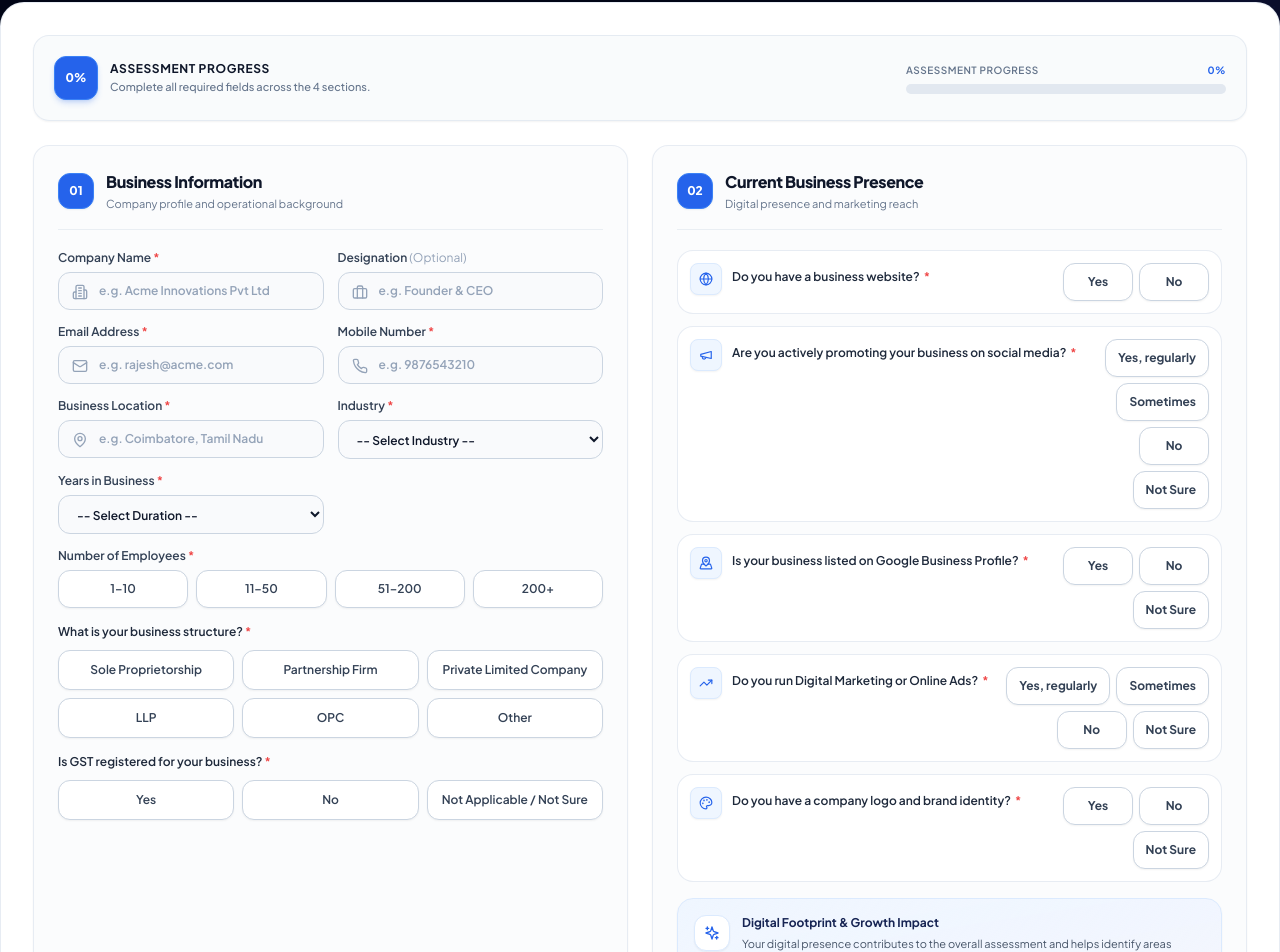
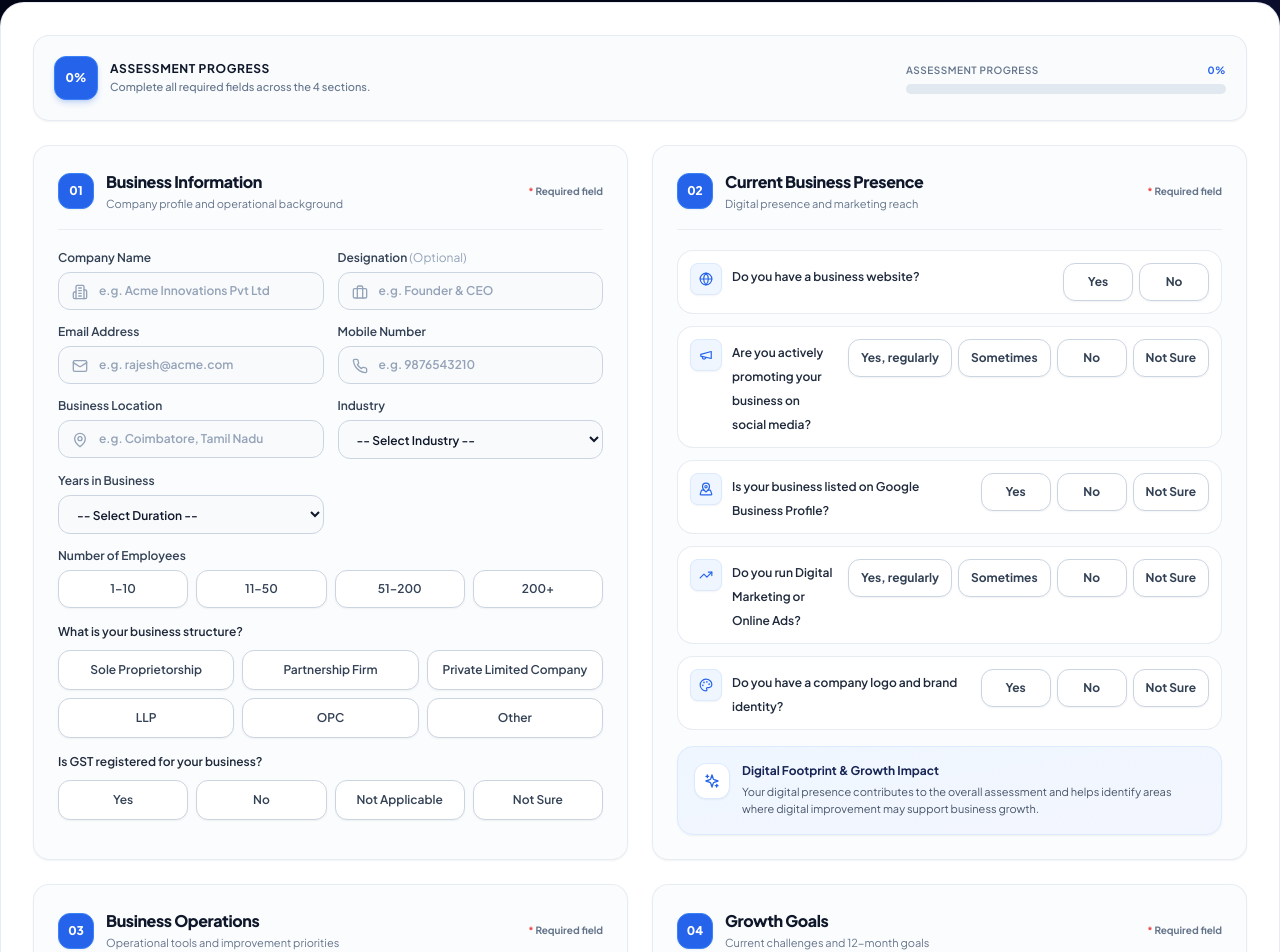
Before and after one commit to dev-ngstellar/ngstellar-business-score, a Next.js app: page / in a window 1280 px wide. Shown: the part 548-1500 px from the top of the page. Built offline with nearby package versions, Linux system fonts and the light colour scheme.

Commit message:
Refactor code structure for improved readability and maintainability

```diff
--- a/src/app/page.tsx
+++ b/src/app/page.tsx
@@ -960,7 +960,7 @@ export default function BusinessHealthCheckForm() {
               {/* SECTION 1 */}
               <div className="flex flex-col justify-between rounded-2xl border border-slate-200/80 bg-slate-50/60 p-5 sm:p-6 shadow-sm hover:shadow-md hover:border-slate-300 transition-all h-full">
                 <div className="space-y-5">
-                  <div className="flex items-center gap-3 border-b border-slate-200/70 pb-4">
+                  <div className="flex flex-wrap items-center gap-3 border-b border-slate-200/70 pb-4">
                     <div className="flex h-9 w-9 shrink-0 items-center justify-center rounded-xl border border-blue-500 bg-blue-600 text-xs font-extrabold text-white shadow-sm">
                       01
                     </div>
@@ -972,13 +972,16 @@ export default function BusinessHealthCheckForm() {
                         Company profile and operational background
                       </p>
                     </div>
+                    <span className="ml-auto whitespace-nowrap text-[10px] font-bold text-slate-500">
+                      <span className="text-red-500">*</span> Required field
+                    </span>
                   </div>
 
                   <div className="grid grid-cols-1 gap-3.5 sm:grid-cols-2">
                     {/* Company */}
                     <div>
                       <label className="mb-1.5 block text-xs font-semibold text-slate-700">
-                        Company Name <span className="text-red-500">*</span>
+                        Company Name
                       </label>
                       <div className="relative">
                         <Building2 className="pointer-events-none absolute left-3.5 top-3 h-4 w-4 text-slate-400" />
@@ -1023,7 +1026,7 @@ export default function BusinessHealthCheckForm() {
                     {/* Email */}
                     <div>
                       <label className="mb-1.5 block text-xs font-semibold text-slate-700">
-                        Email Address <span className="text-red-500">*</span>
+                        Email Address
                       </label>
                       <div className="relative">
                         <Mail className="pointer-events-none absolute left-3.5 top-3 h-4 w-4 text-slate-400" />
@@ -1046,7 +1049,7 @@ export default function BusinessHealthCheckForm() {
                     {/* Mobile */}
                     <div>
                       <label className="mb-1.5 block text-xs font-semibold text-slate-700">
-                        Mobile Number <span className="text-red-500">*</span>
+                        Mobile Number
                       </label>
                       <div className="relative">
                         <Phone className="pointer-events-none absolute left-3.5 top-3 h-4 w-4 text-slate-400" />
@@ -1071,7 +1074,7 @@ export default function BusinessHealthCheckForm() {
                     {/* Location */}
                     <div>
                       <label className="mb-1.5 block text-xs font-semibold text-slate-700">
-                        Business Location <span className="text-red-500">*</span>
+                        Business Location
                       </label>
                       <div className="relative">
                         <MapPin className="pointer-events-none absolute left-3.5 top-3 h-4 w-4 text-slate-400" />
@@ -1094,7 +1097,7 @@ export default function BusinessHealthCheckForm() {
                     {/* Industry */}
                     <div className={formData.industry === 'Other' ? 'sm:col-span-2' : ''}>
                       <label className="mb-1.5 block text-xs font-semibold text-slate-700">
-                        Industry <span className="text-red-500">*</span>
+                        Industry
                       </label>
                       <select
                         value={formData.industry}
@@ -1144,7 +1147,7 @@ export default function BusinessHealthCheckForm() {
                       {formData.industry === 'Other' && (
                         <div className="mt-3">
                           <label className="mb-1.5 block text-xs font-semibold text-slate-700">
-                            Specify Your Industry <span className="text-red-500">*</span>
+                            Specify Your Industry
                           </label>
                           <input
                             type="text"
@@ -1172,7 +1175,7 @@ export default function BusinessHealthCheckForm() {
                     {/* Years */}
                     <div>
                       <label className="mb-1.5 block text-xs font-semibold text-slate-700">
-                        Years in Business <span className="text-red-500">*</span>
+                        Years in Business
                       </label>
                       <select
                         value={formData.yearsInBusiness}
@@ -1198,7 +1201,7 @@ export default function BusinessHealthCheckForm() {
                     {/* Employees */}
                     <div className="sm:col-span-2">
                       <label className="mb-1.5 block text-xs font-semibold text-slate-700">
-                        Number of Employees <span className="text-red-500">*</span>
+                        Number of Employees
                       </label>
                       <div className="grid grid-cols-2 gap-2 sm:grid-cols-4">
                         {['1–10', '11–50', '51–200', '200+'].map((emp) => (
@@ -1224,7 +1227,7 @@ export default function BusinessHealthCheckForm() {
                     {/* Business Structure */}
                     <div className="sm:col-span-2">
                       <label className="mb-2 block text-xs font-semibold leading-5 text-slate-800">
-                        What is your business structure? <span className="text-red-500">*</span>
+                        What is your business structure?
                       </label>
                       <div className="grid grid-cols-2 gap-2 sm:grid-cols-3">
                         {[
@@ -1256,10 +1259,11 @@ export default function BusinessHealthCheckForm() {
                       {formData.businessStructure === 'Other' && (
                         <div className="mt-3">
                           <label className="mb-1.5 block text-xs font-semibold text-slate-700">
-                            Specify Business Structure <span className="text-red-500">*</span>
+                            Specify Business Structure
                           </label>
                           <input
                             type="text"
+                            placeholder="e.g. Family Business, Trust, NGO, Cooperative"
                             value={formData.customBusinessStructure}
                             onChange={(e) =>
                               handleInputChange('customBusinessStructure', e.target.value)
@@ -1277,10 +1281,10 @@ export default function BusinessHealthCheckForm() {
                     {/* GST Registration */}
                     <div className="sm:col-span-2">
                       <label className="mb-2 block text-xs font-semibold leading-5 text-slate-800">
-                        Is GST registered for your business? <span className="text-red-500">*</span>
+                        Is GST registered for your business?
                       </label>
-                      <div className="grid grid-cols-1 gap-2 sm:grid-cols-3">
-                        {['Yes', 'No', 'Not Applicable / Not Sure'].map((status) => (
+                      <div className="grid grid-cols-2 gap-2 sm:grid-cols-4">
+                        {['Yes', 'No', 'Not Applicable', 'Not Sure'].map((status) => (
                           <button
                             key={status}
                             type="button"
@@ -1306,7 +1310,7 @@ export default function BusinessHealthCheckForm() {
               {/* SECTION 2 */}
               <div className="flex flex-col justify-between rounded-2xl border border-slate-200/80 bg-slate-50/60 p-5 sm:p-6 shadow-sm hover:shadow-md hover:border-slate-300 transition-all h-full">
                 <div className="space-y-5">
-                  <div className="flex items-center gap-3 border-b border-slate-200/70 pb-4">
+                  <div className="flex flex-wrap items-center gap-3 border-b border-slate-200/70 pb-4">
                     <div className="flex h-9 w-9 shrink-0 items-center justify-center rounded-xl border border-blue-500 bg-blue-600 text-xs font-extrabold text-white shadow-sm">
                       02
                     </div>
@@ -1318,6 +1322,9 @@ export default function BusinessHealthCheckForm() {
                         Digital presence and marketing reach
                       </p>
                     </div>
+                    <span className="ml-auto whitespace-nowrap text-[10px] font-bold text-slate-500">
+                      <span className="text-red-500">*</span> Required field
+                    </span>
                   </div>
 
                   <div className="space-y-3">
@@ -1362,7 +1369,7 @@ export default function BusinessHealthCheckForm() {
                           : 'border-slate-200/80 bg-white hover:border-slate-300'
                           }`}
                       >
-                        <div className="flex flex-col gap-3 sm:flex-row sm:items-start sm:justify-between">
+                        <div className="flex flex-col gap-3 lg:flex-row lg:items-start lg:justify-between">
                           <div className="flex min-w-0 items-start gap-2.5">
                             <div className="flex h-8 w-8 shrink-0 items-center justify-center rounded-lg border border-blue-100 bg-blue-50 text-blue-600 shadow-sm">
                               <Icon className="h-3.5 w-3.5" />
@@ -1370,11 +1377,10 @@ export default function BusinessHealthCheckForm() {
                             <div>
                               <span className="text-xs font-semibold leading-5 text-slate-800">
                                 {question}
-                                <span className="ml-1 text-red-500">*</span>
                               </span>
                             </div>
                           </div>
-                          <div className="flex min-w-0 shrink sm:flex-1 sm:justify-end items-center gap-1.5 flex-wrap">
+                          <div className="grid w-full min-w-0 grid-cols-2 items-center gap-1.5 lg:flex lg:w-auto lg:shrink-0 lg:flex-nowrap">
                             {options.map((opt) => (
                               <button
                                 key={opt}
@@ -1383,7 +1389,7 @@ export default function BusinessHealthCheckForm() {
                                   handleInputChange(field, opt);
                                   validateField(field, opt);
                                 }}
-                                className={`min-w-[70px] min-h-[38px] flex-1 sm:flex-none rounded-xl border px-3 py-2 text-xs font-bold transition-all duration-200 focus:outline-none focus:ring-4 focus:ring-blue-500/10 ${(formData as any)[field] === opt
+                                className={`min-h-[38px] min-w-0 rounded-xl border px-3 py-2 text-xs font-bold transition-all duration-200 focus:outline-none focus:ring-4 focus:ring-blue-500/10 lg:min-w-[70px] ${(formData as any)[field] === opt
                                   ? 'border-blue-600 bg-blue-600 text-white shadow-md shadow-blue-600/15'
                                   : 'border-slate-300 bg-white text-slate-700 shadow-sm hover:border-blue-300 hover:bg-blue-50 hover:text-blue-700 hover:shadow-md'
                                   }`}
@@ -1417,7 +1423,7 @@ export default function BusinessHealthCheckForm() {
               {/* SECTION 3 */}
               <div className="flex flex-col justify-between rounded-2xl border border-slate-200/80 bg-slate-50/60 p-5 sm:p-6 shadow-sm hover:shadow-md hover:border-slate-300 transition-all h-full">
                 <div className="space-y-5">
-                  <div className="flex items-center gap-3 border-b border-slate-200/70 pb-4">
+                  <div className="flex flex-wrap items-center gap-3 border-b border-slate-200/70 pb-4">
                     <div className="flex h-9 w-9 shrink-0 items-center justify-center rounded-xl border border-blue-500 bg-blue-600 text-xs font-extrabold text-white shadow-sm">
                       03
                     </div>
@@ -1429,6 +1435,9 @@ export default function BusinessHealthCheckForm() {
                         Operational tools and improvement priorities
                       </p>
                     </div>
+                    <span className="ml-auto whitespace-nowrap text-[10px] font-bold text-slate-500">
+                      <span className="text-red-500">*</span> Required field
+                    </span>
                   </div>
 
                   <div className="space-y-5">
@@ -1436,7 +1445,6 @@ export default function BusinessHealthCheckForm() {
                     <div>
                       <label className="mb-2 block text-xs font-semibold leading-5 text-slate-800">
                         1. How do you currently manage your business?{' '}
-                        <span className="text-red-500">*</span>
                       </label>
                       <div className="grid grid-cols-2 gap-2">
                         {[
@@ -1471,7 +1479,6 @@ export default function BusinessHealthCheckForm() {
                       <div className="mb-2 flex flex-wrap items-center justify-between gap-x-2 gap-y-1">
                         <label className="text-xs font-semibold text-slate-800">
                           2. Which area of your business would you like to improve / need help with from us?{' '}
-                          <span className="text-red-500">*</span>
                         </label>
                         <span className="whitespace-nowrap text-[10px] font-semibold uppercase tracking-wider text-slate-400">
                           Select all that apply
@@ -1556,7 +1563,7 @@ export default function BusinessHealthCheckForm() {
               {/* SECTION 4 */}
               <div className="flex flex-col justify-between rounded-2xl border border-slate-200/80 bg-slate-50/60 p-5 sm:p-6 shadow-sm hover:shadow-md hover:border-slate-300 transition-all h-full">
                 <div className="space-y-5">
-                  <div className="flex items-center gap-3 border-b border-slate-200/70 pb-4">
+                  <div className="flex flex-wrap items-center gap-3 border-b border-slate-200/70 pb-4">
                     <div className="flex h-9 w-9 shrink-0 items-center justify-center rounded-xl border border-blue-500 bg-blue-600 text-xs font-extrabold text-white shadow-sm">
                       04
                     </div>
@@ -1568,6 +1575,9 @@ export default function BusinessHealthCheckForm() {
                         Current challenges and 12-month goals
                       </p>
                     </div>
+                    <span className="ml-auto whitespace-nowrap text-[10px] font-bold text-slate-500">
+                      <span className="text-red-500">*</span> Required field
+                    </span>
                   </div>
 
                   <div className="space-y-5">
@@ -1576,7 +1586,6 @@ export default function BusinessHealthCheckForm() {
                       <div className="mb-2 flex flex-wrap items-center justify-between gap-x-2 gap-y-1">
                         <label className="text-xs font-semibold text-slate-800">
                           1. What is your biggest business challenge today?{' '}
-                          <span className="text-red-500">*</span>
                         </label>
                         <span className="whitespace-nowrap text-[10px] font-semibold uppercase tracking-wider text-slate-400">
                           Select all that apply
@@ -1617,7 +1626,7 @@ export default function BusinessHealthCheckForm() {
                       {formData.biggestChallenge.includes('Other') && (
                         <div className="mt-3">
                           <label className="mb-1.5 block text-xs font-semibold text-slate-700">
-                            Specify Other Challenge <span className="text-red-500">*</span>
+                            Specify Other Challenge
                           </label>
                           <input
                             type="text"
@@ -1647,7 +1656,6 @@ export default function BusinessHealthCheckForm() {
                       <div className="mb-2 flex flex-wrap items-center justify-between gap-x-2 gap-y-1">
                         <label className="text-xs font-semibold text-slate-800">
                           2. What is your primary business goal for the next 12 months?{' '}
-                          <span className="text-red-500">*</span>
                         </label>
                         <span className="whitespace-nowrap text-[10px] font-semibold uppercase tracking-wider text-slate-400">
                           Select all that apply
@@ -1688,7 +1696,7 @@ export default function BusinessHealthCheckForm() {
                       {formData.primaryGoal.includes('Other') && (
                         <div className="mt-3">
                           <label className="mb-1.5 block text-xs font-semibold text-slate-700">
-                            Specify Other Goal <span className="text-red-500">*</span>
+                            Specify Other Goal
                           </label>
                           <input
                             type="text"
```
Also changed, not shown: 2 other files (tests, documents, lock files or other folders).
